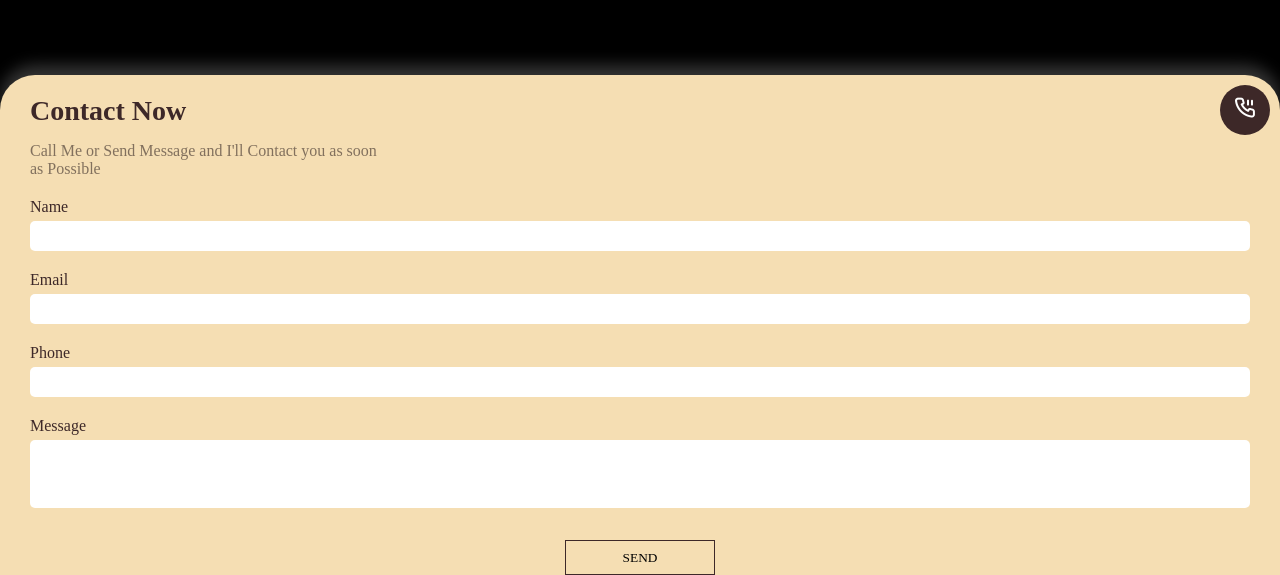
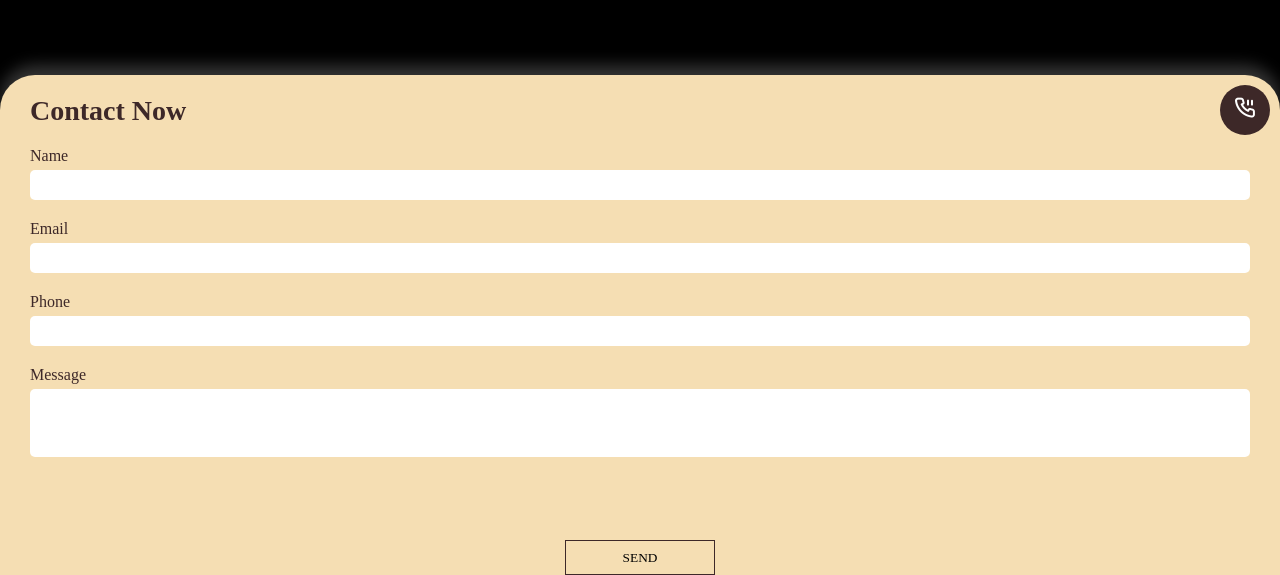
Before and after one commit to ritikparte01/portfolio1, a plain HTML site: page contact.html in a window 1280 px wide. Shown: the part 225-800 px from the top of the page. Drawn offline with nearby package versions, Linux system fonts and the light colour scheme; a web font is replaced by a local one.

Commit message:
Update contact.html

```diff
--- a/contact.html
+++ b/contact.html
@@ -23,7 +23,7 @@
 
         <div class="form">
             <h3>Contact Now</h3>
-            <p>Call Me or Send Message and I'll Contact you as soon as Possible</p>
+<!--             <p>Call Me or Send Message and I'll Contact you as soon as Possible</p> -->
         <form action="">
             <label for="name">Name</label>
             <input type="text">
```
